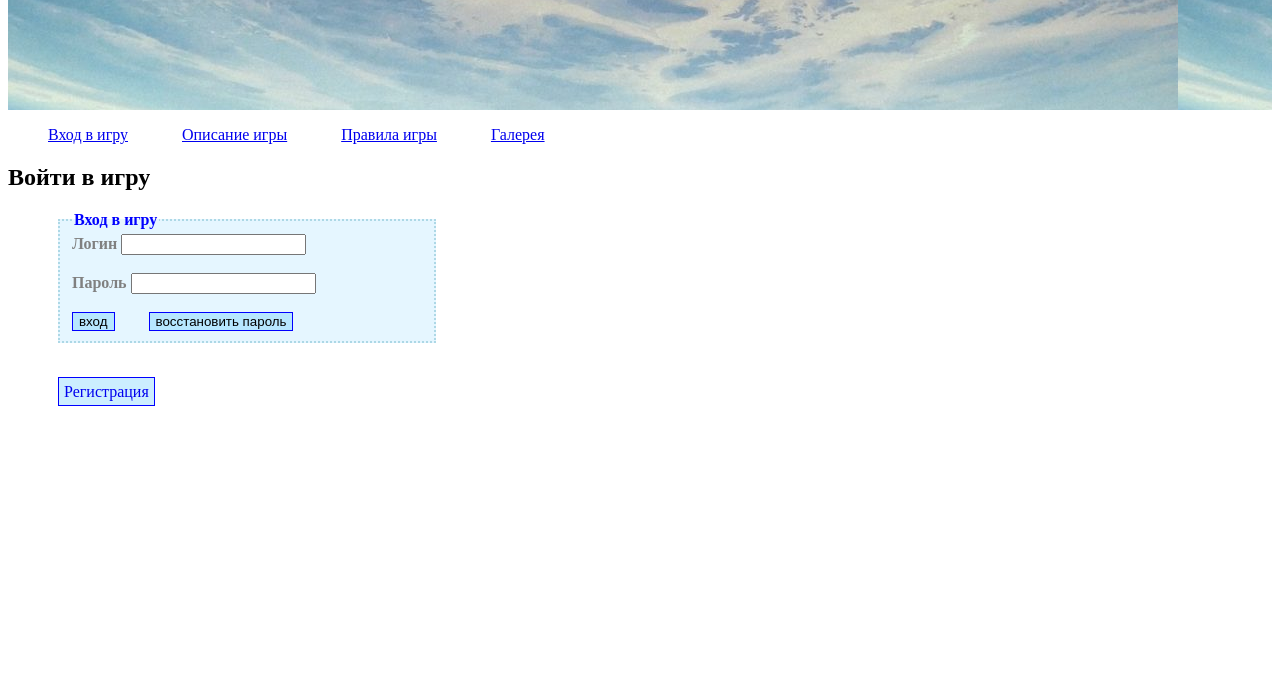
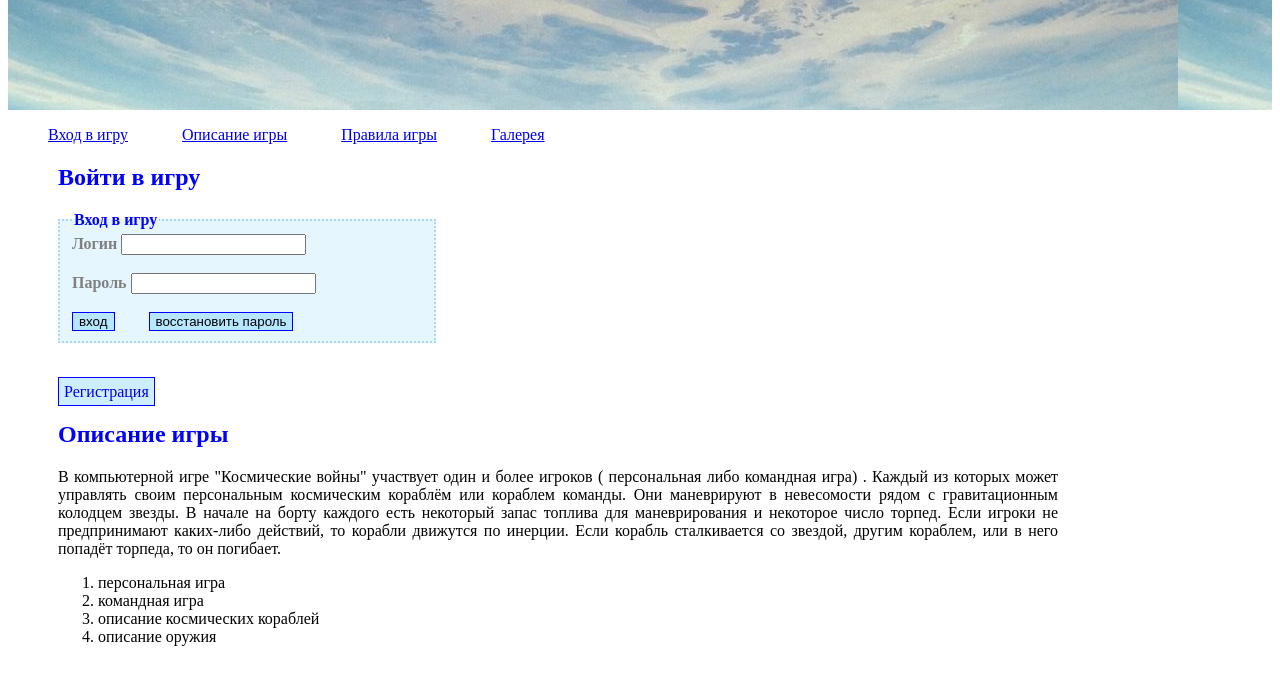
Before and after one commit to AlekseyLit/rk1, a plain HTML site: page index.html in a window 1280 px wide. Shown: the part 98-782 px from the top of the page. Drawn offline with Linux system fonts and the light colour scheme.

Commit message:
описание игры

```diff
--- a/index.html
+++ b/index.html
@@ -51,6 +51,23 @@
 </section>
 
 
+<section id="decription">
+<h2>Описание игры</h2>
+<p>В компьютерной  игре "Космические войны" участвует один и более игроков ( персональная либо командная игра) .
+ Каждый из которых может управлять  своим персональным космическим кораблём или кораблем команды.
+ Они маневрируют в невесомости рядом с гравитационным колодцем звезды.
+ В начале на борту каждого есть некоторый запас топлива для маневрирования и некоторое число торпед.
+ Если игроки не предпринимают каких-либо действий, то корабли движутся по инерции.
+ Если корабль сталкивается со звездой, другим кораблем, или в него попадёт торпеда, то он погибает.  </p>
+ <ol>
+ <li>персональная игра</li>
+ <li>командная игра</li>
+ <li>описание космических кораблей</li>
+ <li>описание оружия</li>
+ </ol>
+</section>
+
+
 
 
 </main>
--- a/style.css
+++ b/style.css
@@ -29,7 +29,9 @@ nav ul li{
 
 
 /*Вход в игру*/
-.color{
+
+
+.color{   /*меняем оформление кнопки*/
 	background-color:hsla(200,100%,50%,0.2);
 	border:1px solid blue;
 }
@@ -60,7 +62,7 @@ fieldset div input{
 
 }
 legend{
-	color:blue;
+	color:blue; /*меняем оформление формы*/
 	font-weight:bold;
 }
 label{
@@ -74,3 +76,22 @@ label{
 	padding:5px;
 	margin-left:50px;
 }
+
+
+
+
+
+/*описание игры*/
+h2{
+	margin-left:50px;
+	color:blue;
+}
+p{
+	width:1000px;
+	text-align:justify;
+	margin-left:50px;
+}
+
+ol {
+	margin-left:50px;
+}
```
